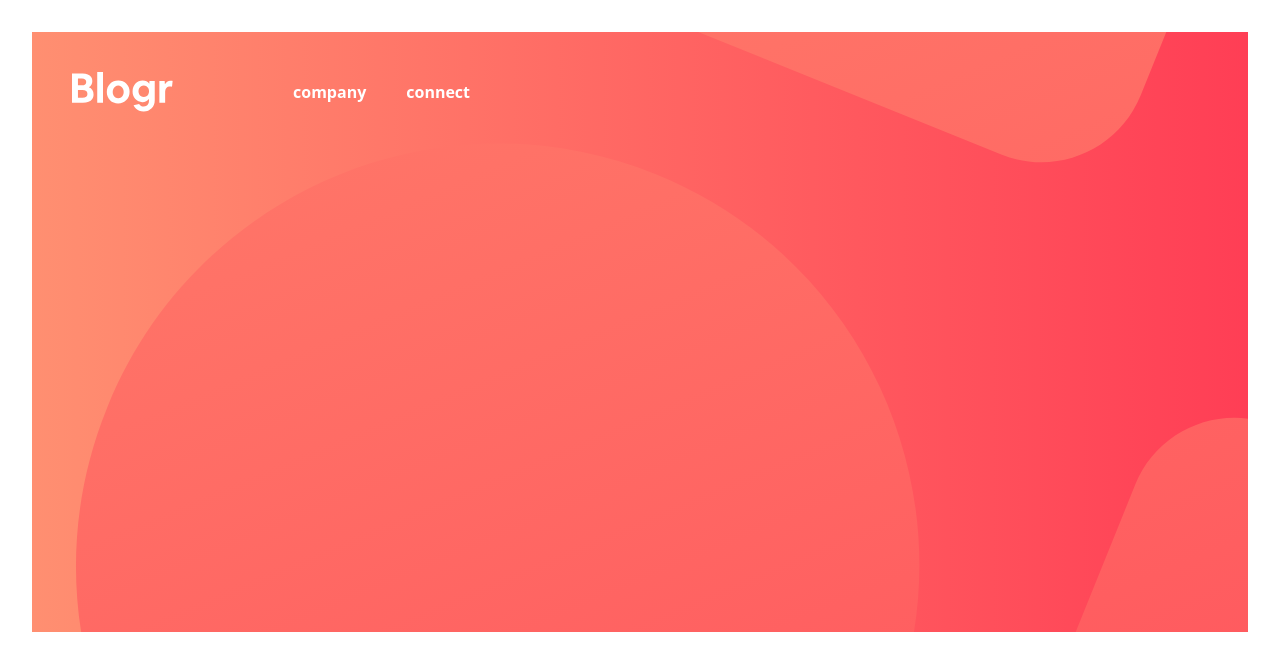
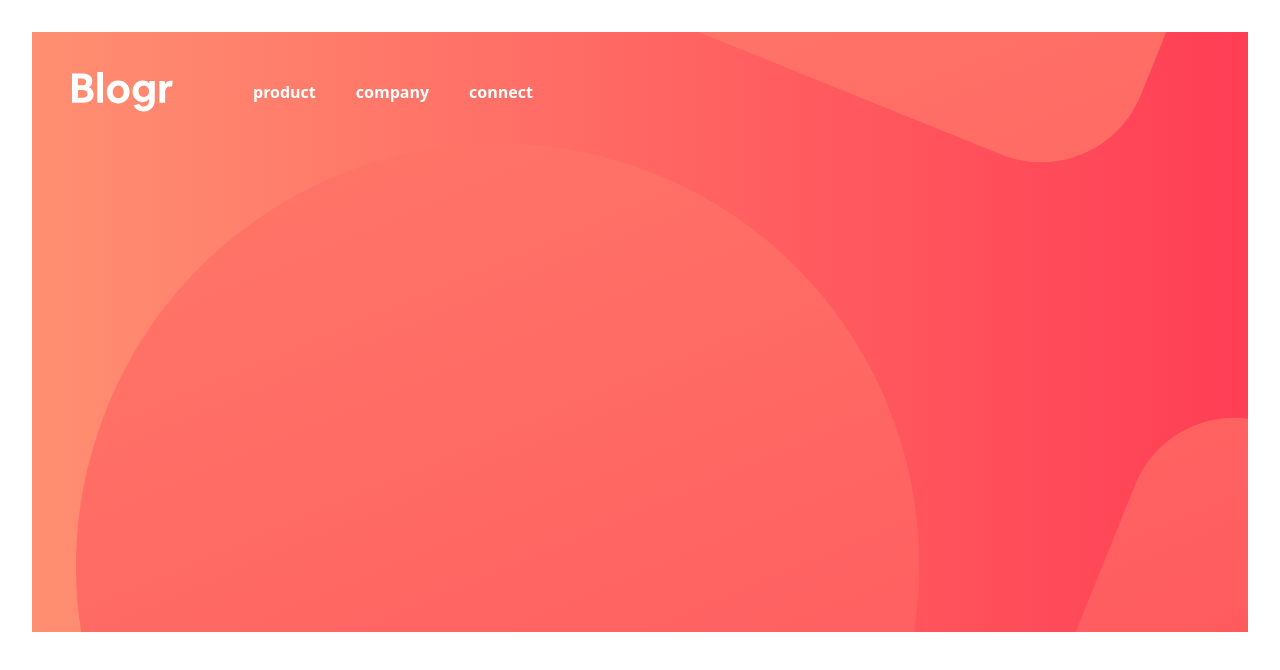
Before and after one commit to sheikhfarook/blogr-landing-page, a React (Vite) app: page / in a window 1280 px wide. Shown: the top 670 px of the page. Built offline with nearby package versions, Linux system fonts and the light colour scheme.

Commit message:
update the product jsx

```diff
--- a/src/components/header/menu.jsx/product.jsx
+++ b/src/components/header/menu.jsx/product.jsx
@@ -1,5 +1,5 @@
 const Product = () => {
-  return <div></div>;
+  return <div>product </div>;
 };
 
 export default Product;
```
